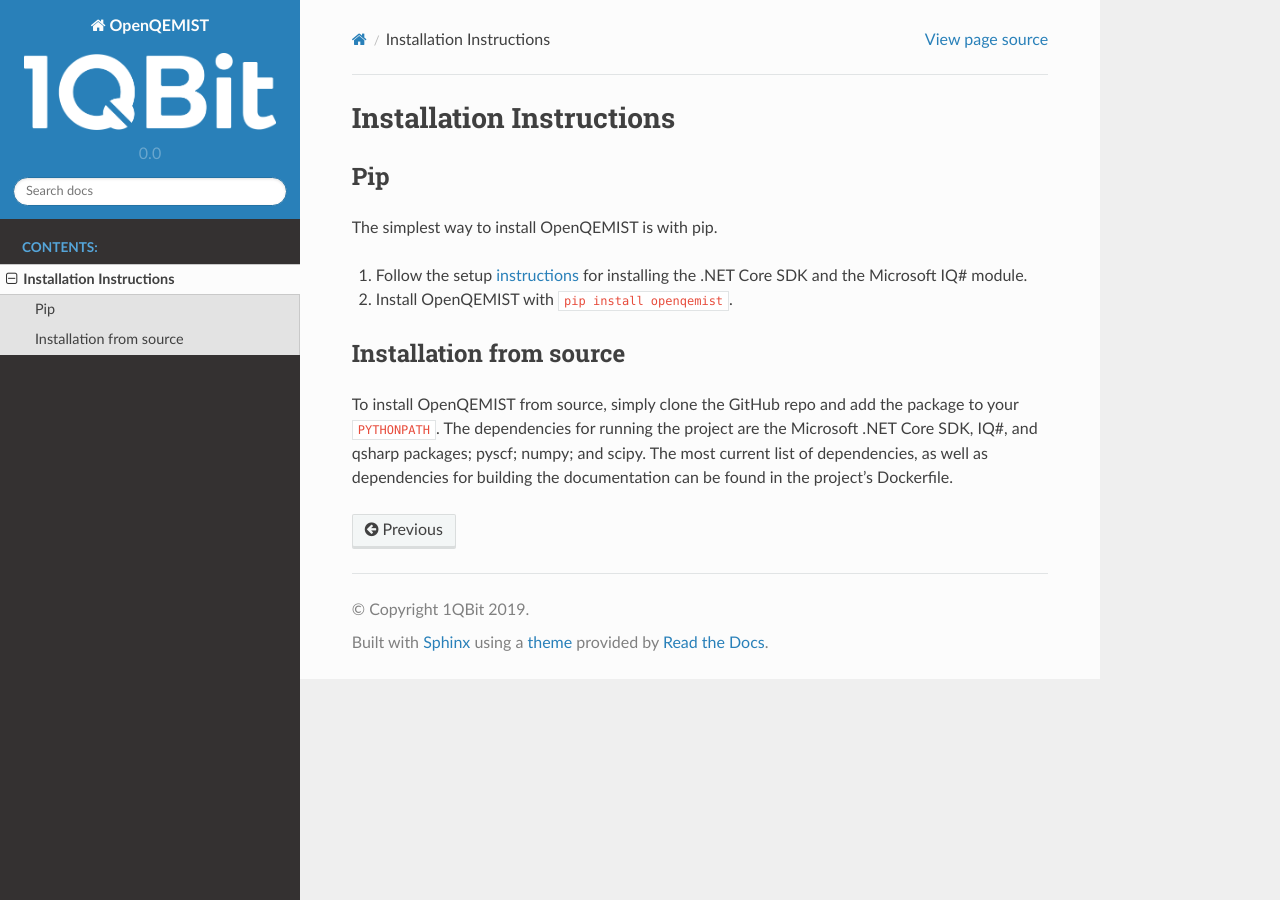
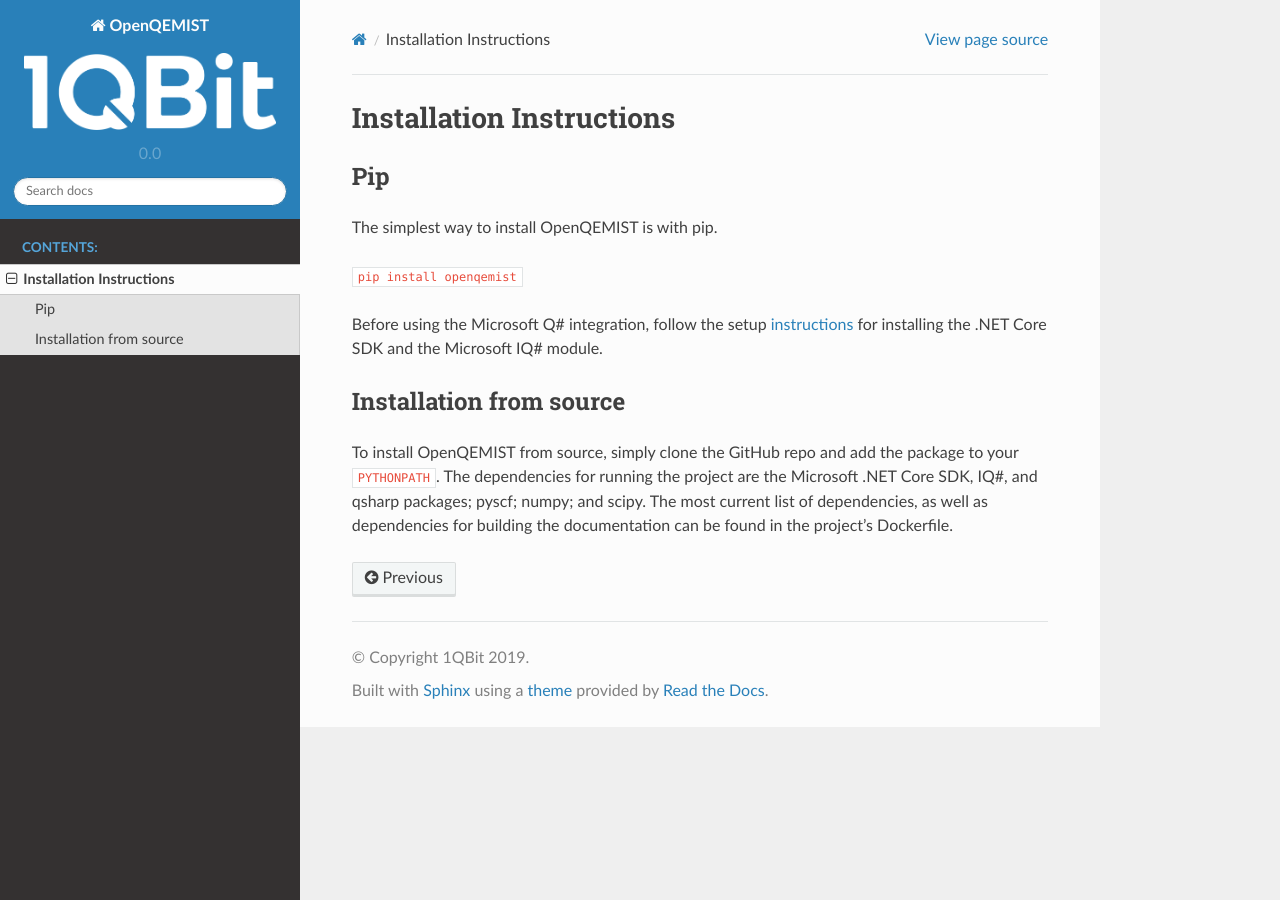
Before and after one commit to rickyHong/1Qbit-QEMIST-repl, a Sphinx documentation site: the page built from docs/installation.rst, in a window 1280 px wide. Built offline with Sphinx 7.4.7 and the Read the Docs theme 2.0.0, drawn with Linux system fonts in a browser that asks for light colours; pages that are not in the unit, such as notebooks, are missing from menus.

Commit message:
Updated installation instructions. (#18)

```diff
--- a/docs/installation.rst
+++ b/docs/installation.rst
@@ -5,9 +5,10 @@
 ___
 The simplest way to install OpenQEMIST is with pip.
 
-1. Follow the setup instructions_ for installing the .NET Core SDK and the Microsoft IQ# module.
+``pip install openqemist``
 
-2. Install OpenQEMIST with ``pip install openqemist``.
+Before using the Microsoft Q# integration, follow the setup instructions_ for
+installing the .NET Core SDK and the Microsoft IQ# module.
 
 .. _instructions: https://docs.microsoft.com/en-us/quantum/install-guide/?view=qsharp-preview
 
```
Also changed, not shown: README.md (+5 -3 lines).
